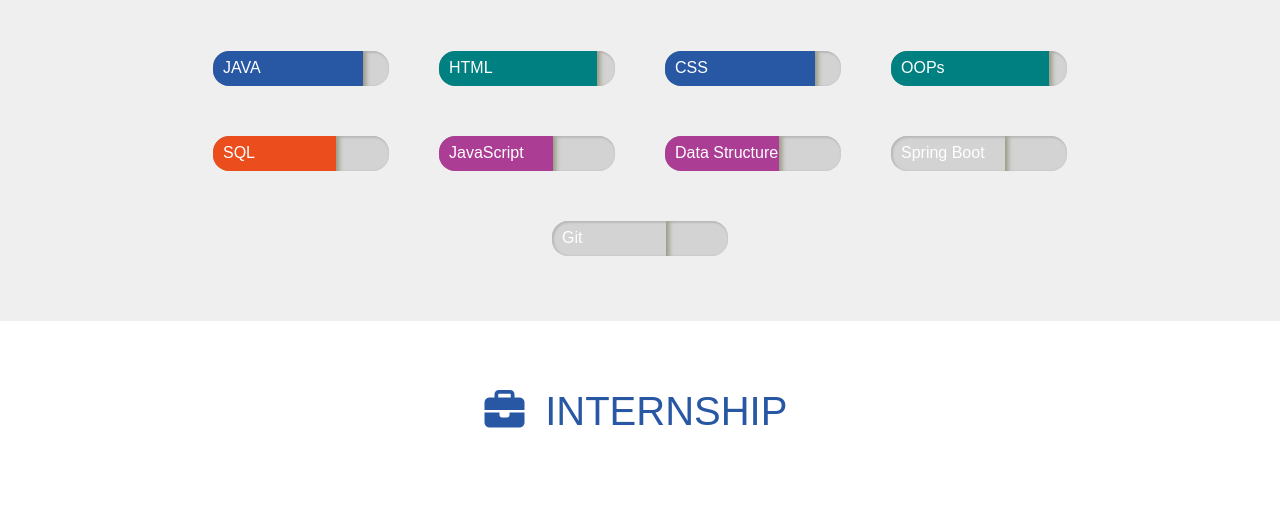
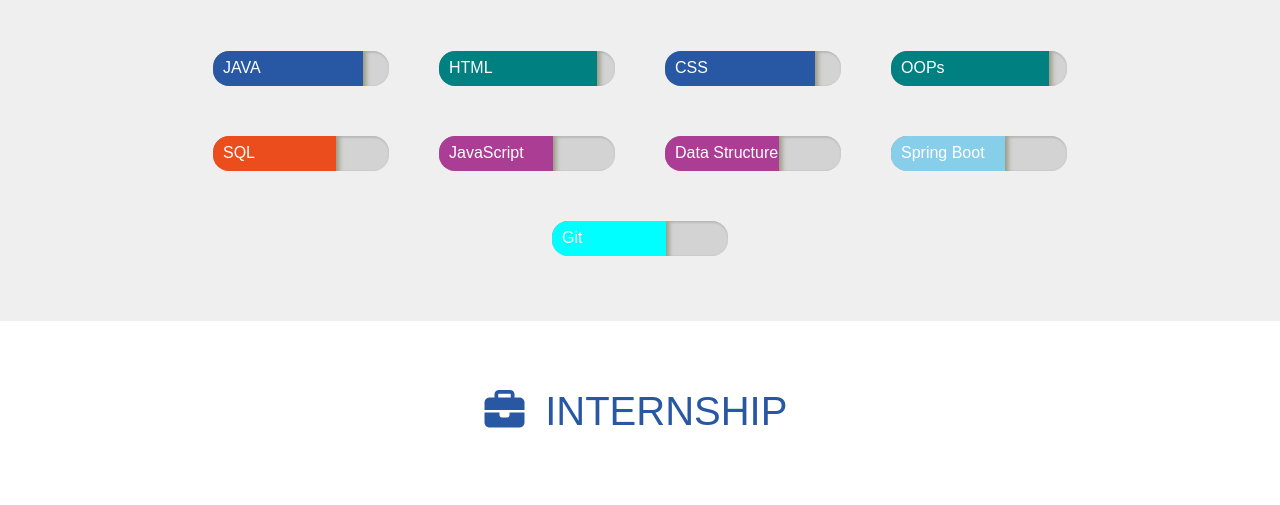
Before and after one commit to mohit21-09/my-resume, a plain HTML site: page index.html in a window 1280 px wide. Shown: the part 1140-1645 px from the top of the page. Drawn offline with Linux system fonts and the light colour scheme.

Commit message:
Adding styles to skills

```diff
--- a/main.css
+++ b/main.css
@@ -453,6 +453,12 @@ button:focus {
 .mb-blue{
     background-color: #2857a4;
 }
+.mb-skyblue{
+    background-color: skyblue;
+}
+.mb-cyan{
+    background-color: cyan;
+}
 .mb-orange{
     background-color: #ec4d1c;
 }
```
